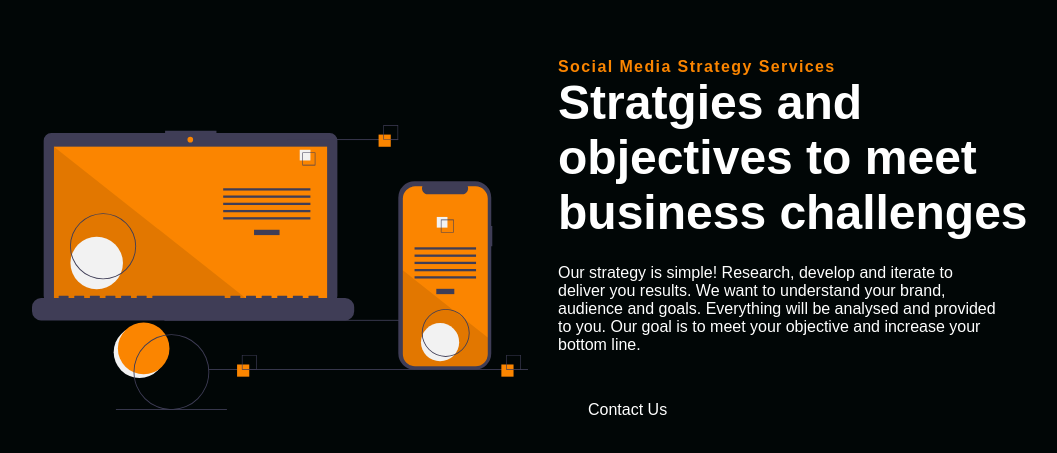
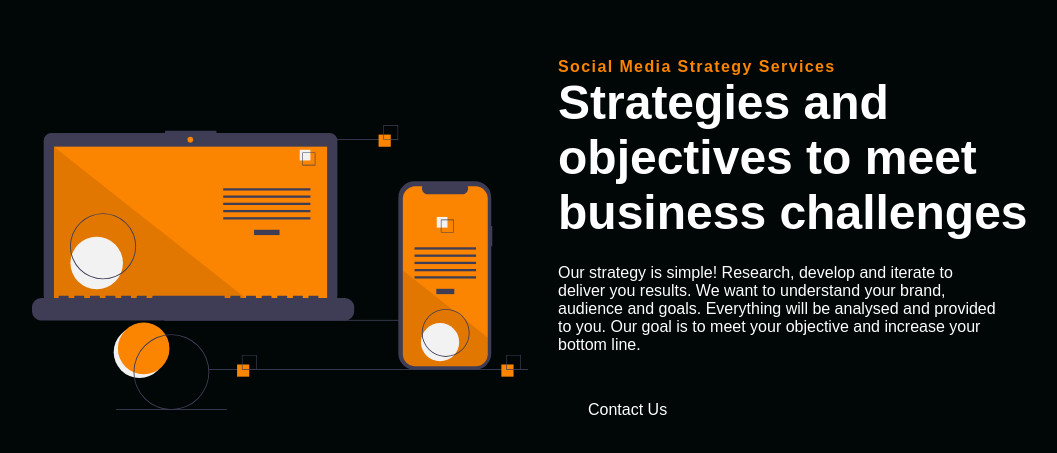
Before and after one commit to LouisNzavi/Banking-Website, a React (Create React App) app: page / in a window 1280 px wide. Shown: the part 2668-3121 px from the top of the page, without its empty margins (97-1154 px from the left). Built offline with nearby package versions, Linux system fonts and the light colour scheme; a web font is replaced by a local one.

Commit message:
spelling errors

```diff
--- a/src/components/InfoSection/data.js
+++ b/src/components/InfoSection/data.js
@@ -40,7 +40,7 @@ export const homeObjThree = {
   lightText: true,
   lightTextDisc: false,
   topLine: "Social Media Strategy Services",
-  headline: "Stratgies and objectives to meet business challenges",
+  headline: "Strategies and objectives to meet business challenges",
   description:
     "Our strategy is simple! Research, develop and iterate to deliver you results. We want to understand your brand, audience and goals. Everything will be analysed and provided to you. Our goal is to meet your objective and increase your bottom line.",
   buttonLabel: "Contact Us",
```
